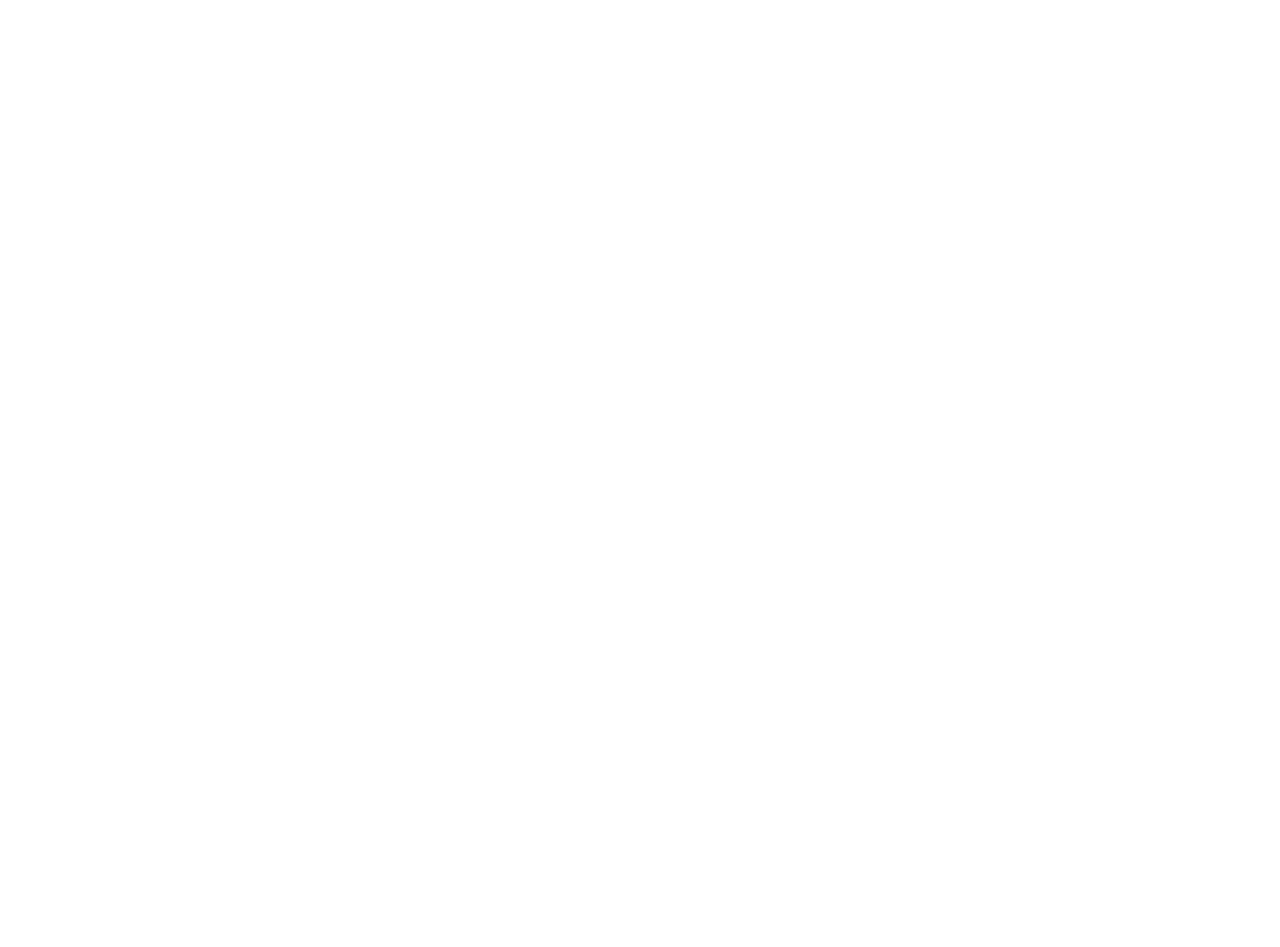
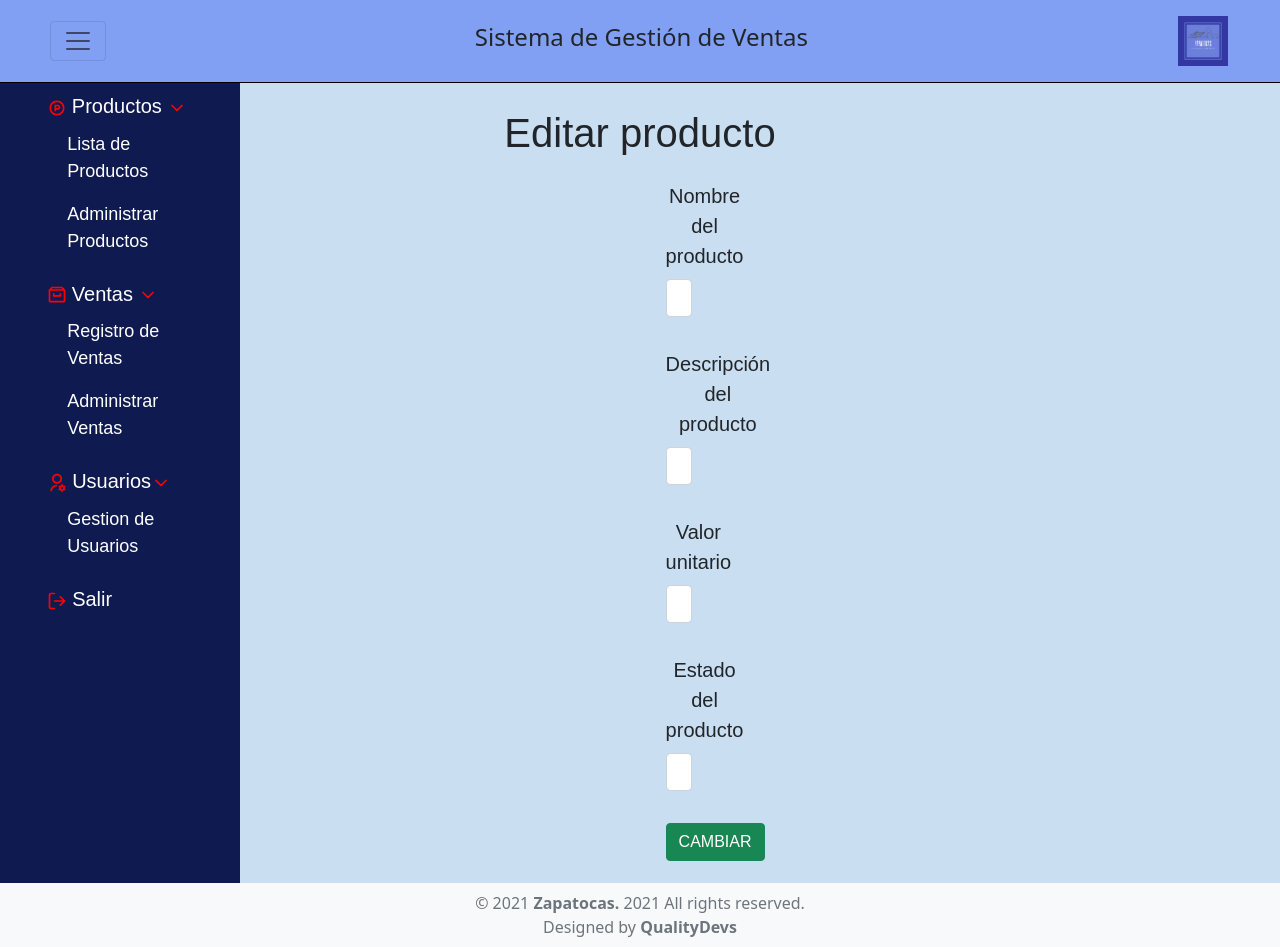
Before and after one commit to QualityDevs/Proyecto_Pagina_Web, a React (Create React App) app in the folder sistema-ventas/: page /productos/admin_editar_producto in a window 1280 px wide. Before the commit the page ends 800 px from the top, so only its background shows below. Built offline with nearby package versions, Linux system fonts and the light colour scheme.

Commit message:
Se creo la pagina para la edicion de los productos

```diff
--- a/sistema-ventas/src/App.jsx
+++ b/sistema-ventas/src/App.jsx
@@ -10,7 +10,7 @@
 import RegistroVentas  from './pages/registro_Ventas';
 import Productos from './pages/productos/productos';
 import CrearProducto from './pages/productos/admin_crear_producto';
-
+import EditarProducto from './pages/productos/admin_editar_producto'
 function App() {
   return (
     <div className="App">
@@ -26,7 +26,7 @@
 
           </Route>
 
-           <Route path={['/home', '/administracion_Ventas', '/admin_Usuarios', '/productos/admin_productos', '/productos/productos', '/productos/admin_crear_producto','/registro_Ventas']} exact>
+           <Route path={['/home', '/administracion_Ventas', '/admin_Usuarios', '/productos/admin_productos', '/productos/productos', '/productos/admin_crear_producto','/productos/admin_editar_producto','/registro_Ventas']} exact>
             <Layout>
               <Switch>
 
@@ -44,6 +44,10 @@
 
                 <Route path='/productos/admin_crear_producto' exact>
                   <CrearProducto />
+                </Route>
+
+                <Route path='/productos/admin_editar_producto' exact>
+                  <EditarProducto />
                 </Route>
 
                 <Route path='/admin_Usuarios' exact>
--- a/sistema-ventas/src/Components/tableProductos.jsx
+++ b/sistema-ventas/src/Components/tableProductos.jsx
@@ -2,8 +2,7 @@
 import 'bootstrap/dist/css/bootstrap.min.css';
 import React, { Component } from 'react';
 import { Container, Table } from 'react-bootstrap';
-
-
+import { Link } from 'react-router-dom';
 
 
 
@@ -73,7 +72,8 @@
                                 <th>{elemento.v_unitario}</th>
                                 <th>{elemento.estado}</th>
                                 <th>
-                                    <div><button type="button" class="btn btn-primary">Editar</button>
+                                    <div>
+                                        <Link to="/productos/admin_editar_producto"><button type="button" class="btn btn-primary">Editar</button></Link>
                                         <button type="button" class="btn btn-danger">Eliminar</button></div>
                                 </th>
                             </tr>
--- /dev/null
+++ b/sistema-ventas/src/pages/productos/admin_editar_producto.jsx
@@ -0,0 +1,44 @@
+import '../../styles/stylesp.css';
+import 'bootstrap/dist/css/bootstrap.min.css';
+import 'bootstrap/dist/js/bootstrap.min.js';
+
+
+const EditarProducto = () => {
+    return (
+        <div className="contenedorM" >
+            <h1> Editar producto</h1>
+            <form class="form-horizantal">
+
+                <div class="form-group">
+                    <label for="n_producto" class="labels">Nombre del producto</label>
+                    <input type="text" class="form-control" id="n_producto" placeholder="Ingrese el nombre del producto" />
+                </div>
+
+                <div class="form-group">
+                    <label for="d_producto" class="labels">Descripción del producto</label>
+                    <input type="text" class="form-control" id="d_producto" placeholder="Ingrese la descripcion del producto" />
+                </div>
+
+                <div class="form-group">
+                    <label for="v_producto" className="labels">Valor unitario</label>
+                    <input type="number" class="form-control" id="v_producto" placeholder="Ingrese el valor en pesos" />
+                </div>
+
+                <div class="form-group">
+                    <label for="e_producto" className="labels">Estado del producto</label>
+                    <select class="form-control form-control">
+                        <option>Disponible</option>
+                        <option>No Disponible</option>
+                    </select>
+                </div>
+
+                <div class="form-group">
+                    <button type="button" class="btn btn-success"> CAMBIAR </button>
+                </div>
+
+            </form>
+        </div>
+    );
+}
+
+export default EditarProducto;
```
